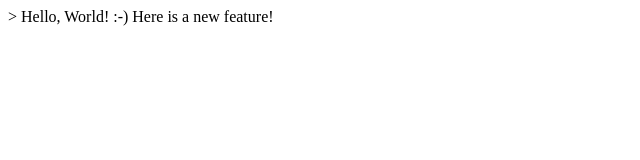
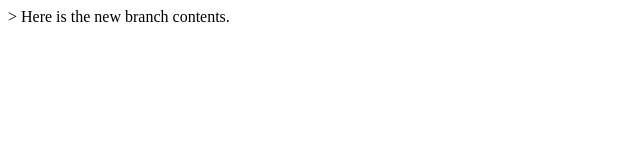
Before and after one commit to ny2cali/Lecture1, a plain HTML site: page index.html in a window 1280 px wide. Shown: the full height of the page, 0-640 px from the left. Drawn offline with Linux system fonts and the light colour scheme.

Commit message:
New branch contents

```diff
--- a/index.html
+++ b/index.html
@@ -4,7 +4,6 @@
         ><title>Lecture 1</title>
     </head>
     <body>
-        Hello, World! :-)
-        Here is a new feature!
+        Here is the new branch contents.
     </body>
 </html>
```
